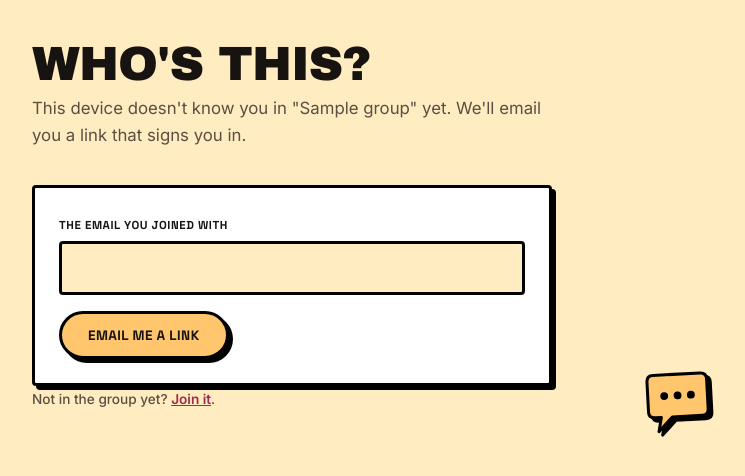
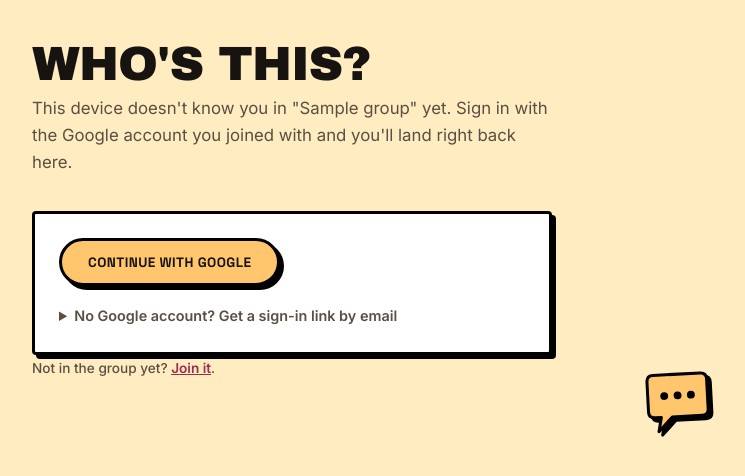
Before and after one commit to Turtlesalt/Krishiv-Capstone, a FastAPI app: template backend/templates/signin.html in a window 1280 px wide. Shown: the part 91-567 px from the top of the page, without its empty margins (348-1093 px from the left). Run offline with FastAPI, Linux system fonts and the light colour scheme; the template is opened without the code that fills it: most values are stand-ins (such as "Sample title", 1, 10 or a date in 2020); parts of the project's set-up code (start-up, migrations or seed data) failed here and were passed over.

Commit message:
Sign in with Google on join, and keep every login link on the live site
- Create/join signs you in and goes straight to Google to connect your
  calendar, then back to the dashboard
- Sign-in page: "Continue with Google" (verified ID-token email), email
  link kept as a fallback
- Sign-in links and the OAuth redirect use the live (forwarded) address
  instead of falling back to localhost
- Build log: project time/token totals

Co-Authored-By: Claude Opus 5.5 (1M context) <noreply@anthropic.com>

```diff
--- a/backend/main.py
+++ b/backend/main.py
@@ -136,7 +136,7 @@ def health():
 
 
 @app.get("/oauth2/login")
-def oauth2_login(key: str = ""):
+def oauth2_login(request: Request, key: str = ""):
     # Connects the app's own Google account (sends the group email). Open for
     # first-time setup; once connected, replacing it needs OAUTH_ADMIN_KEY so
     # a stranger can't swap in their own account.
@@ -147,7 +147,7 @@ def oauth2_login(key: str = ""):
             detail="The app's Google account is already connected. To replace it, set OAUTH_ADMIN_KEY "
             "and open /oauth2/login?key=<that value>.",
         )
-    flow = google_oauth.build_flow()
+    flow = google_oauth.build_flow(base_url=_public_base_url(request))
     auth_url, _state = flow.authorization_url(
         access_type="offline",
         include_granted_scopes="true",
@@ -159,14 +159,14 @@ def oauth2_login(key: str = ""):
 
 @app.get("/oauth2callback")
 def oauth2callback(request: Request):
-    connect = identity.read_calendar_connect_state(request.query_params.get("state", ""))
-    if connect is not None:
-        return _finish_calendar_connect(request, connect)
+    google_state = identity.read_google_state(request.query_params.get("state", ""))
+    if google_state is not None:
+        return _finish_google(request, google_state)
     code_verifier = google_oauth.pop_pending_verifier()
     if code_verifier is None:
         # only finishes a login that /oauth2/login (and its key check) started
         raise HTTPException(status_code=403, detail="No Google login in progress. Start from /oauth2/login.")
-    flow = google_oauth.build_flow()
+    flow = google_oauth.build_flow(base_url=_public_base_url(request))
     flow.fetch_token(authorization_response=str(request.url), code_verifier=code_verifier)
     google_oauth.save_credentials(flow.credentials)
     return {"status": "Google account connected. You can close this tab and set MOCK_MODE=false."}
@@ -175,6 +175,16 @@ def oauth2callback(request: Request):
 @app.get("/", response_class=HTMLResponse)
 def index(request: Request):
     return templates.TemplateResponse(request, "index.html", {})
+
+
+def _public_base_url(request: Request) -> str:
+    """The address people are actually using (e.g. the Railway URL), taken
+    from the request itself - behind Railway's proxy that's the forwarded
+    host/proto. Used for links we hand out, so they can't point at localhost
+    just because APP_BASE_URL wasn't set."""
+    proto = request.headers.get("x-forwarded-proto", request.url.scheme).split(",")[0].strip()
+    host = request.headers.get("x-forwarded-host") or request.headers.get("host") or request.url.netloc
+    return f"{proto}://{host.split(',')[0].strip()}"
 
 
 def _get_group_or_404(group_id: str) -> dict:
@@ -196,8 +206,8 @@ def _signin_redirect(group_id: str, next_page: str) -> RedirectResponse:
     return RedirectResponse(f"/groups/{group_id}/signin?next={next_page}", status_code=303)
 
 
-def _send_signin_link(group: dict, member: dict, next_page: str) -> None:
-    base_url = os.getenv("APP_BASE_URL", f"http://localhost:{os.getenv('PORT', '8000')}").rstrip("/")
+def _send_signin_link(request: Request, group: dict, member: dict, next_page: str) -> None:
+    base_url = _public_base_url(request)
     token = identity.create_signin_token(group["id"], member["email"])
     link = f"{base_url}/groups/{group['id']}/signin/verify?token={token}&next={next_page}"
     body = (
@@ -236,9 +246,7 @@ def create_group(
     group = groups.create_group(
         group_name, your_name, your_email, your_location, your_interests, your_dislikes
     )
-    response = RedirectResponse(f"/groups/{group['id']}", status_code=303)
-    identity.remember_member(request, response, group["id"], your_email)
-    return response
+    return _welcome(request, group["id"], your_email)
 
 
 @app.get("/groups/{group_id}", response_class=HTMLResponse)
@@ -253,6 +261,7 @@ def group_page(request: Request, group_id: str):
             "join_url": join_url,
             "runs": group.get("runs", []),
             "circle_state": _latest_circle_state(group),
+            "calendar_status": request.query_params.get("calendar", ""),
         },
     )
 
@@ -279,7 +288,17 @@ def join_group(
         # sign you in as them, so they go through the emailed link instead.
         return _signin_redirect(group_id, "")
     groups.add_member(group_id, name, email, location, interests, dislikes)
-    response = RedirectResponse(f"/groups/{group_id}", status_code=303)
+    return _welcome(request, group_id, email)
+
+
+def _welcome(request: Request, group_id: str, email: str):
+    """Right after creating/joining: they're signed in on this device, and
+    go straight to Google to connect their calendar, landing back on the
+    dashboard. If Google isn't set up, straight to the dashboard."""
+    if google_oauth.is_configured():
+        response = _start_google(request, group_id, "join", email=email)
+    else:
+        response = RedirectResponse(f"/groups/{group_id}", status_code=303)
     identity.remember_member(request, response, group_id, email)
     return response
 
@@ -295,7 +314,7 @@ def send_signin(request: Request, group_id: str, email: str = Form(...), next: s
     member = identity.find_member(group, email.strip())
     if member is not None:
         try:
-            _send_signin_link(group, member, _safe_next(next))
+            _send_signin_link(request, group, member, _safe_next(next))
         except Exception as exc:
             return _signin_page(request, group, _safe_next(next),
                                 error=f"Couldn't send the email ({exc}). Is Gmail connected? Try again in a bit.")
@@ -355,47 +374,89 @@ def calendar_connect(request: Request, group_id: str):
     member = identity.current_member(request, group)
     if member is None:
         return _signin_redirect(group_id, "preferences")
+    return _start_google(request, group_id, "connect", email=member["email"], next_page="preferences")
+
+
+@app.get("/groups/{group_id}/signin/google")
+def signin_google(request: Request, group_id: str, next: str = ""):
+    _get_group_or_404(group_id)
+    return _start_google(request, group_id, "signin", next_page=_safe_next(next))
+
+
+def _start_google(request: Request, group_id: str, purpose: str, email: str = "", next_page: str = ""):
     nonce = secrets.token_hex(16)
-    flow = google_oauth.build_flow(google_oauth.MEMBER_SCOPES)
+    flow = google_oauth.build_flow(google_oauth.MEMBER_SCOPES, base_url=_public_base_url(request))
+    params = {"access_type": "offline", "prompt": "consent"}
+    if email:
+        params["login_hint"] = email
     auth_url, _state = flow.authorization_url(
-        access_type="offline",
-        prompt="consent",
-        login_hint=member["email"],
-        state=identity.create_calendar_connect_state(group_id, member["email"], nonce),
+        state=identity.create_google_state(group_id, nonce, purpose, email=email, next_page=next_page), **params
     )
     google_oauth.save_member_pending_verifier(nonce, flow.code_verifier)
     response = RedirectResponse(auth_url, status_code=303)
     response.set_cookie(
         identity.CALENDAR_NONCE_COOKIE, nonce, max_age=15 * 60, path="/oauth2callback",
-        httponly=True, samesite="lax", secure=request.url.scheme == "https",
+        httponly=True, samesite="lax", secure=_public_base_url(request).startswith("https"),
     )
     return response
 
 
-def _finish_calendar_connect(request: Request, connect: dict):
-    group_id = connect["group"]
-    back = f"/groups/{group_id}/preferences"
+def _finish_google(request: Request, state: dict):
+    group_id, purpose = state["group"], state["purpose"]
     group = groups.get_group(group_id)
-    member = identity.find_member(group, connect["email"]) if group else None
-    if member is None:
+    if group is None:
         raise HTTPException(status_code=404, detail="Can't find that group. Check the link?")
-    if not secrets.compare_digest(request.cookies.get(identity.CALENDAR_NONCE_COOKIE, ""), connect["nonce"]):
-        return RedirectResponse(f"{back}?calendar=expired", status_code=303)
-    code_verifier = google_oauth.pop_member_pending_verifier(connect["nonce"])
+    next_page = _safe_next(state["next"])
+    # joining lands on the dashboard; connecting from Preferences goes back there
+    landing = f"/groups/{group_id}/{next_page}".rstrip("/")
+
+    def back(status: str):
+        if purpose == "signin":
+            messages = {
+                "denied": "Google sign-in was cancelled. Try again, or get an email link instead.",
+                "expired": "That sign-in took too long or was opened in another browser. Try again.",
+                "failed": "Couldn't finish signing in with Google. Try again, or get an email link instead.",
+                "nomember": "That Google account isn't in this group. Sign in with the email you joined with, or join the group.",
+            }
+            return _signin_page(request, group, next_page, error=messages[status], status_code=400)
+        return RedirectResponse(f"{landing}?calendar={status}", status_code=303)
+
+    if not secrets.compare_digest(request.cookies.get(identity.CALENDAR_NONCE_COOKIE, ""), state["nonce"]):
+        return back("expired")
+    code_verifier = google_oauth.pop_member_pending_verifier(state["nonce"])
     if request.query_params.get("error") or code_verifier is None:
-        status = "denied" if request.query_params.get("error") else "expired"
-        return RedirectResponse(f"{back}?calendar={status}", status_code=303)
+        return back("denied" if request.query_params.get("error") else "expired")
 
-    flow = google_oauth.build_flow(google_oauth.MEMBER_SCOPES)
+    flow = google_oauth.build_flow(google_oauth.MEMBER_SCOPES, base_url=_public_base_url(request))
     try:
         flow.fetch_token(authorization_response=str(request.url), code_verifier=code_verifier)
     except Exception:
-        return RedirectResponse(f"{back}?calendar=failed", status_code=303)
-    if google_oauth.MEMBER_SCOPES[0] not in (flow.credentials.scopes or []):
-        # they unticked calendar access on Google's consent screen
-        return RedirectResponse(f"{back}?calendar=denied", status_code=303)
-    google_oauth.save_member_credentials(member["email"], flow.credentials)
-    response = RedirectResponse(f"{back}?calendar=connected", status_code=303)
+        return back("failed")
+    google_email = google_oauth.verified_google_email(flow.credentials)
+    if google_email is None:
+        return back("failed")
+
+    if purpose == "signin":
+        member = identity.find_member(group, google_email)
+        if member is None:
+            return back("nomember")
+    else:
+        member = identity.find_member(group, state["email"])
+        if member is None:
+            raise HTTPException(status_code=404, detail="You're not in this group any more.")
+        if google_email != member["email"].lower():
+            # their calendar is on a different Google account than the email they joined with
+            return back("mismatch")
+
+    status = "connected"
+    if google_oauth.CALENDAR_SCOPE in (flow.credentials.scopes or []):
+        google_oauth.save_member_credentials(member["email"], flow.credentials)
+    else:
+        status = "nocalendar"  # signed in, but they unticked calendar access
+    response = RedirectResponse(
+        landing if purpose == "signin" and status == "connected" else f"{landing}?calendar={status}", status_code=303
+    )
+    identity.remember_member(request, response, group_id, member["email"])
     response.delete_cookie(identity.CALENDAR_NONCE_COOKIE, path="/oauth2callback")
     return response
 
--- a/backend/static/style.css
+++ b/backend/static/style.css
@@ -1310,3 +1310,7 @@ button.is-busy, button.is-busy:hover {
 .calendar-note--error { background: var(--decline); color: var(--text-on-fill); }
 
 a.btn { text-decoration: none; }
+
+.signin-fallback { margin-top: 18px; }
+.signin-fallback summary { cursor: pointer; font-weight: 600; font-size: 0.9rem; color: var(--text-muted); }
+.signin-fallback form { margin-top: 14px; }
--- a/backend/templates/preferences.html
+++ b/backend/templates/preferences.html
@@ -46,6 +46,8 @@
     'denied': "Not connected: Google didn't grant calendar access.",
     'expired': 'That connect link expired. Try again.',
     'failed': "Couldn't finish connecting with Google. Try again.",
+    'nocalendar': "Not connected: calendar access wasn't ticked on Google's screen.",
+    'mismatch': "Not connected: that Google account doesn't match the email you joined with. Pick the matching account.",
   } %}
   {% if calendar_status in notes %}<p class="calendar-note calendar-note--{{ 'ok' if calendar_status in ('connected', 'disconnected') else 'error' }}">{{ notes[calendar_status] }}</p>{% endif %}
   {% if calendar_connected(member.email) %}
--- a/backend/templates/signin.html
+++ b/backend/templates/signin.html
@@ -3,7 +3,7 @@
 {% block wrap_class %}wrap-narrow{% endblock %}
 {% block content %}
 <h1>Who's this?</h1>
-<p class="lede">This device doesn't know you in "{{ group.name }}" yet. We'll email you a link that signs you in.</p>
+<p class="lede">This device doesn't know you in "{{ group.name }}" yet. Sign in with the Google account you joined with and you'll land right back here.</p>
 
 {% if error %}<p class="error">{{ error }}</p>{% endif %}
 
@@ -15,6 +15,9 @@
     <p class="caption">If that email is in this group, a sign-in link is on its way. It works for 30 minutes.</p>
   </div>
   {% else %}
+  <a class="btn" href="/groups/{{ group.id }}/signin/google{% if next %}?next={{ next }}{% endif %}">Continue with Google</a>
+  <details class="signin-fallback">
+    <summary>No Google account? Get a sign-in link by email</summary>
     <form method="post" action="/groups/{{ group.id }}/signin">
       <input type="hidden" name="next" value="{{ next }}">
       <label>The email you joined with
@@ -22,6 +25,7 @@
       </label>
       <button type="submit">Email me a link</button>
     </form>
+  </details>
   {% endif %}
 </div>
 
```
Also changed, not shown: BUILD_LOG.md (+71 -0 lines), backend/skills_impl/google_oauth.py (+41 -7 lines), backend/templates/group.html (+10 -0 lines), backend/utils/identity.py (+20 -13 lines). Lines whose indentation alone changed are shown as unchanged.
